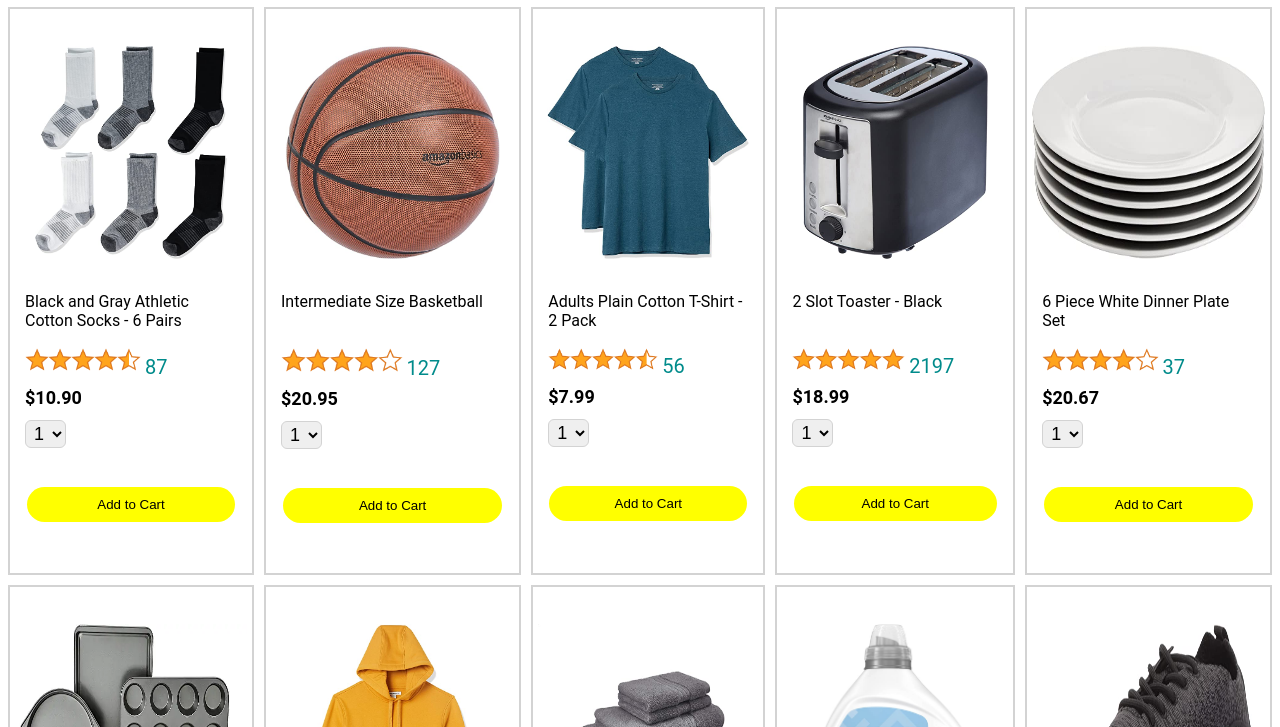
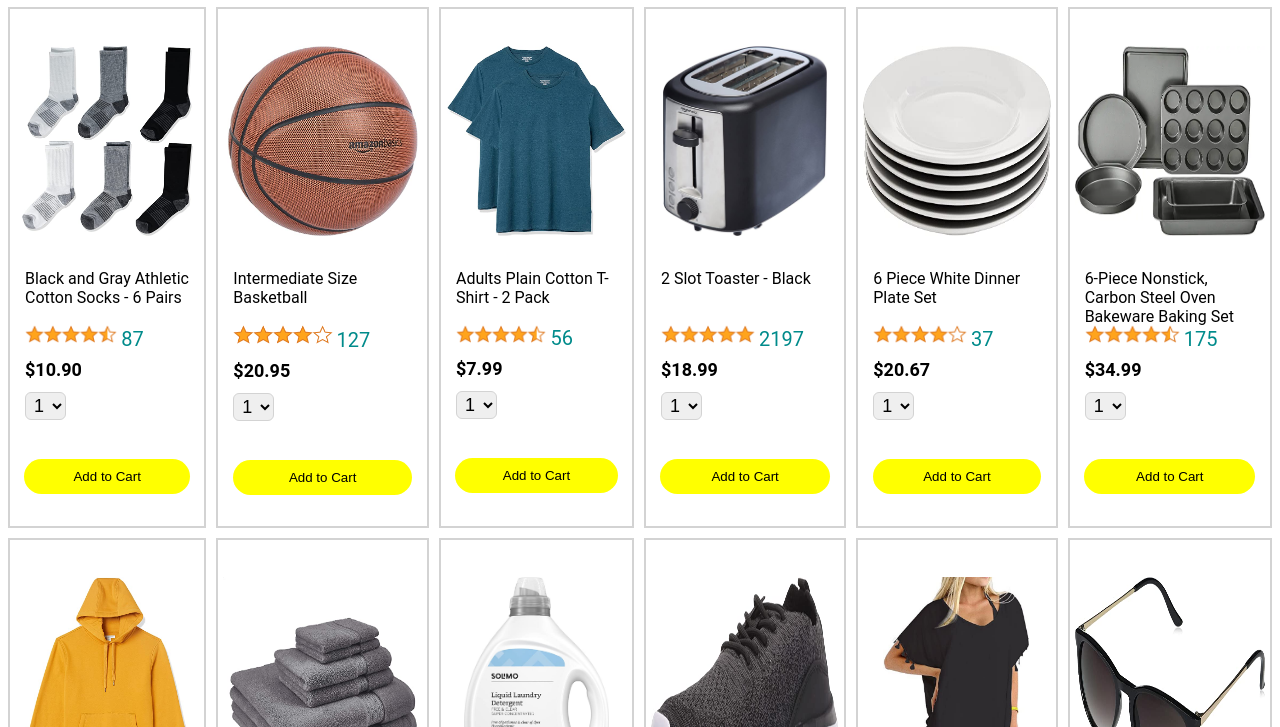
Before and after one commit to Yokeshbbca/Amazon-shopping, a plain HTML site: page index.html in a window 1280 px wide. Shown: the part 73-800 px from the top of the page. Drawn offline with Linux system fonts and the light colour scheme.

Commit message:
Update main.css

```diff
--- a/styles/main.css
+++ b/styles/main.css
@@ -4,17 +4,11 @@
   column-gap: 10px;
   margin-top: 70px;
 }
-@media (width < 1380px) {
-  .product-container {
-    display: grid;
-    grid-template-columns: auto auto auto auto auto;
-  }
-}
 
 @media (width < 1200px) {
   .product-container {
     display: grid;
-    grid-template-columns: auto auto auto auto;
+    grid-template-columns: auto auto auto auto auto;
   }
 }
 
```
